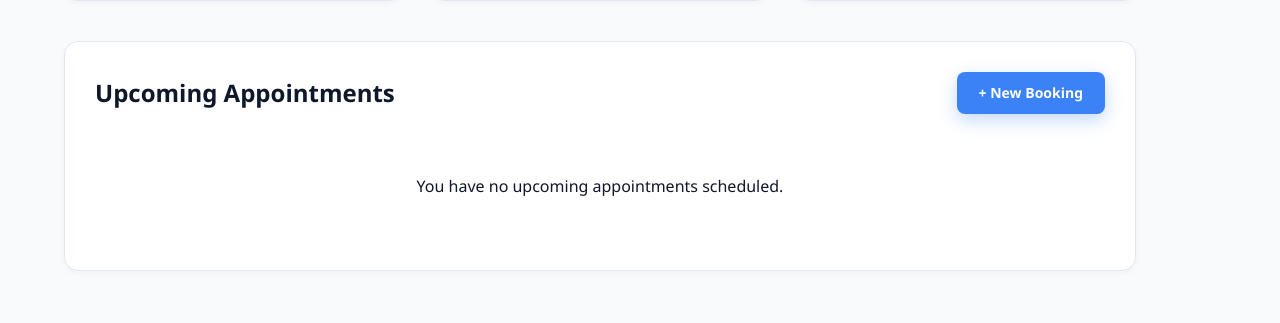
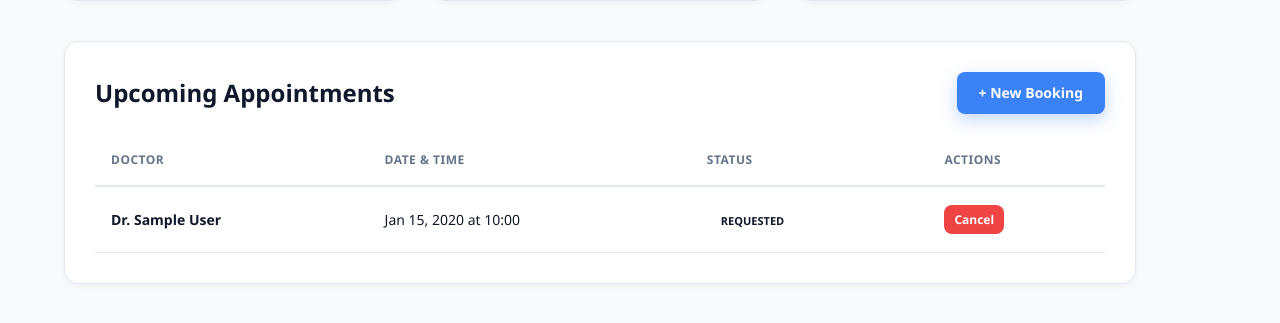
Before and after one commit to Besso2003/Clinic_Appointment_System_Python, a Django app: page /dashboard/patient/ in a window 1280 px wide. Shown: the part 391-714 px from the top of the page. Run offline with Django 5.2, Linux system fonts and the light colour scheme; a user stored in the database is signed in; tables that the repository leaves empty hold one stand-in row (values such as "Sample post"); grey boxes marked "Sample" are stand-in pictures.

Commit message:
Adding functionalities in patient dashboard: +new booking to redirect to create_appointment , showing the upcoming appointments in the patient_dashboard

```diff
--- a/dashboard/views.py
+++ b/dashboard/views.py
@@ -1,5 +1,8 @@
+from django.http import HttpResponseForbidden
 from django.shortcuts import render
 from django.contrib.auth.decorators import login_required
+from appointments.models import Appointment
+from appointments.views import list_patient_appointments
 
 # Create your views here.
 
@@ -15,6 +18,20 @@ def doctor_dashboard(request):
 def receptionist_dashboard(request):
 	return render(request, 'dashboard/receptionist.html')
 
+# @login_required
+# def patient_dashboard(request):
+# 	return render(request, 'dashboard/patient.html')
+
 @login_required
 def patient_dashboard(request):
-	return render(request, 'dashboard/patient.html')
+
+    if request.user.role != "P":
+        return HttpResponseForbidden("Only patients allowed.")
+
+    appointments = Appointment.objects.filter(
+        patient=request.user
+    ).select_related("doctor", "slot")
+
+    return render(request, "dashboard/patient.html", {
+        "appointments": appointments
+    })
--- a/templates/dashboard/patient.html
+++ b/templates/dashboard/patient.html
@@ -1,11 +1,11 @@
 {% load static %}
-<!DOCTYPE html>
+<!doctype html>
 <html lang="en">
   <head>
-    <meta charset="UTF-8">
-    <meta name="viewport" content="width=device-width, initial-scale=1.0">
+    <meta charset="UTF-8" />
+    <meta name="viewport" content="width=device-width, initial-scale=1.0" />
     <title>Patient Dashboard | MediFlow</title>
-    <link rel="stylesheet" href="{% static 'css/dashboards.style.css' %}">
+    <link rel="stylesheet" href="{% static 'css/dashboards.style.css' %}" />
     <style>
       /* Specific fix to override the sidebar container's flex behavior */
       .patient-page-container {
@@ -22,7 +22,11 @@
       }
       /* Match the profile card to the registration glass-style */
       .profile-card-header {
-            background: linear-gradient(135deg, var(--primary), var(--primary-dark));
+        background: linear-gradient(
+          135deg,
+          var(--primary),
+          var(--primary-dark)
+        );
         color: white;
         padding: 30px;
         border-radius: var(--radius-md);
@@ -40,16 +44,17 @@
 
         <nav class="nav-center">
           <a href="{% url 'patient' %}" class="nav-link active">Dashboard</a>
-                <a href="#" class="nav-link">Book Appointment</a>
-                <a href="#" class="nav-link">My History</a>
+          <a href="{% url 'show_create_appointment_form' %}" class="nav-link">
+            Book Appointment</a>
+          <a href="{% url 'list_patient_appointments' %}" class="nav-link">My History</a>
         </nav>
 
         <div class="nav-right">
           <a href="{% url 'profile' %}" class="user-profile">
             {% if user.profile_picture %}
-                        <img src="{{ user.profile_picture.url }}" class="avatar">
+            <img src="{{ user.profile_picture.url }}" class="avatar" />
             {% else %}
-                        <img src="{% static 'img/default-avatar.png' %}" class="avatar">
+            <img src="{% static 'img/default-avatar.png' %}" class="avatar" />
             {% endif %}
             <span>{{ user.username }}</span>
           </a>
@@ -64,30 +69,34 @@
       <main class="patient-dashboard">
         <section class="profile-card-header">
           <h1>Welcome back, {{ user.first_name }}!</h1>
-                <p style="opacity: 0.9;">Manage your health and upcoming consultations below.</p>
+          <p style="opacity: 0.9">
+            Manage your health and upcoming consultations below.
+          </p>
         </section>
 
         <div class="stats-grid">
           <div class="stat-card">
             <h3>Account Email</h3>
-                    <p class="stat-number" style="font-size: 18px;">{{ user.email }}</p>
+            <p class="stat-number" style="font-size: 18px">{{ user.email }}</p>
           </div>
           <div class="stat-card">
             <h3>Phone Number</h3>
-                    <p class="stat-number" style="font-size: 18px;">{{ patient.phone|default:"Not Provided" }}</p>
+            <p class="stat-number" style="font-size: 18px">
+              {{ patient.phone|default:"Not Provided" }}
+            </p>
           </div>
           <div class="stat-card">
             <h3>Next Appointment</h3>
-                    <p class="stat-number" style="font-size: 18px;">
-                        {% if appointments %}{{ appointments.0.date }}{% else %}None{% endif %}
+            <p class="stat-number" style="font-size: 18px">
+              {% if appointments %}{{ appointments.0.date }}{% else %}None{%endif %}
             </p>
           </div>
         </div>
 
         <section class="card">
-                <div class="header-content" style="margin-bottom: 20px;">
+          <div class="header-content" style="margin-bottom: 20px">
             <h2>Upcoming Appointments</h2>
-                    <a href="#" class="btn btn-primary">+ New Booking</a>
+            <a href="{% url 'show_create_appointment_form' %}" class="btn btn-primary">+ New Booking</a>
           </div>
 
           {% if appointments %}
@@ -95,7 +104,6 @@
             <thead>
               <tr>
                 <th>Doctor</th>
-                                <th>Specialty</th>
                 <th>Date & Time</th>
                 <th>Status</th>
                 <th>Actions</th>
@@ -104,20 +112,34 @@
             <tbody>
               {% for appointment in appointments %}
               <tr>
-                                    <td><strong>Dr. {{ appointment.doctor.user.last_name }}</strong></td>
-                                    <td>{{ appointment.doctor.specialty }}</td>
-                                    <td>{{ appointment.date|date:"M d, Y" }} at {{ appointment.time|time:"H:i" }}</td>
-                                    <td><span class="badge badge-{{ appointment.status|lower }}">{{ appointment.status }}</span></td>
                 <td>
-                                        <a href="{% url 'cancel_appointment' appointment.id %}" class="btn btn-danger" style="padding: 5px 10px; font-size: 12px;">Cancel</a>
+                  <strong>Dr. {{ appointment.doctor.first_name }} {{ appointment.doctor.last_name }}</strong>
+                </td>
+                <td>
+                  {{ appointment.slot.date|date:"M d, Y" }} at {{ appointment.slot.start_time|time:"H:i" }}
+                </td>
+                <td>
+                  <span class="badge badge-{{ appointment.status|lower }}"
+                    >{{ appointment.status }}</span
+                  >
+                </td>
+                <td>
+                  <a
+                    href="{% url 'cancel_appointment' appointment.id %}"
+                    class="btn btn-danger"
+                    style="padding: 5px 10px; font-size: 12px"
+                    >Cancel</a
+                  >
                 </td>
               </tr>
               {% endfor %}
             </tbody>
           </table>
           {% else %}
-                    <div style="text-align: center; padding: 40px;">
-                        <p class="text-muted">You have no upcoming appointments scheduled.</p>
+          <div style="text-align: center; padding: 40px">
+            <p class="text-muted">
+              You have no upcoming appointments scheduled.
+            </p>
           </div>
           {% endif %}
         </section>
```
Lines whose indentation alone changed are shown as unchanged.
